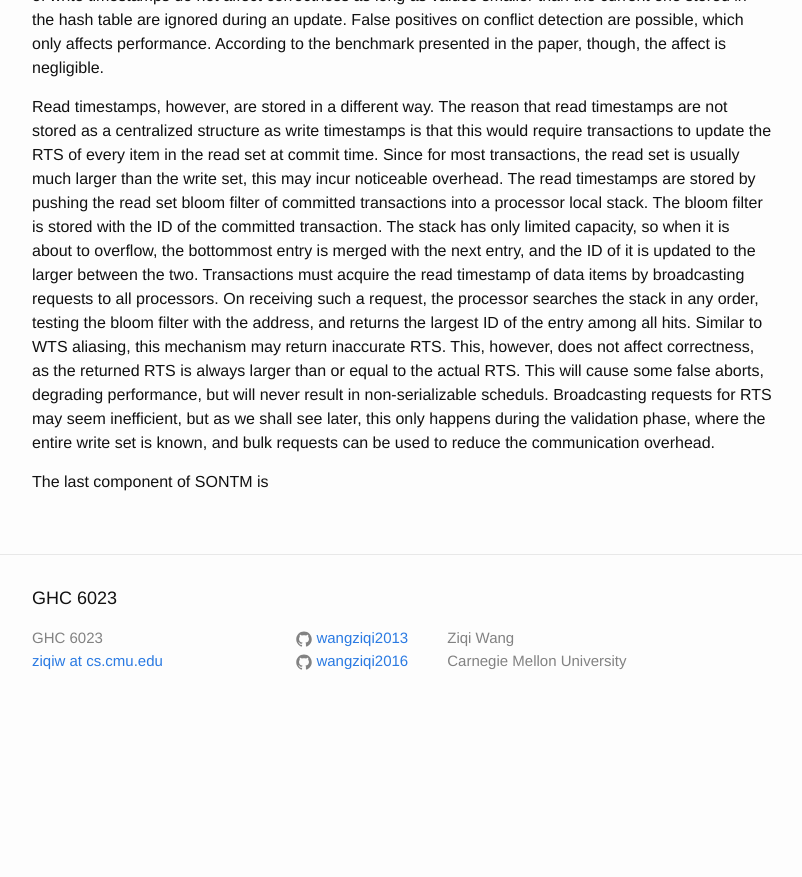
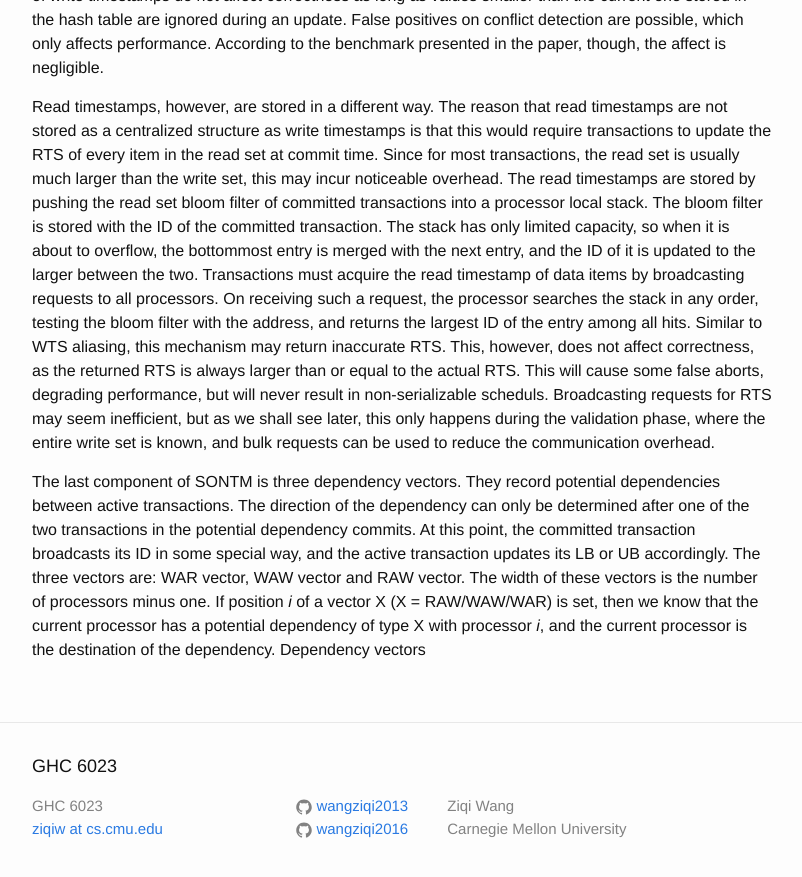
Before and after one commit to wangziqi2013/wangziqi2013.github.io, a Jekyll site: the page built from _posts/2018-06-20-sontm.markdown, in a window 1280 px wide and 900 px high, scrolled down 1732 px. Shown: the top 877 px of the window, without its empty margins (238-1040 px from the left). Built offline with Jekyll 4.4.1, drawn with Linux system fonts in a browser that asks for light colours; before the commit the page ends 2464 px from its top, so only the background shows below that.

Commit message:
Working on vectors

```diff
--- a/_posts/2018-06-20-sontm.markdown
+++ b/_posts/2018-06-20-sontm.markdown
@@ -74,4 +74,11 @@ result in non-serializable scheduls. Broadcasting requests for RTS may seem inef
 see later, this only happens during the validation phase, where the entire write set is known, and
 bulk requests can be used to reduce the communication overhead.
 
-The last component of SONTM is
+The last component of SONTM is three dependency vectors. They record potential dependencies between active
+transactions. The direction of the dependency can only be determined after one of the two transactions
+in the potential dependency commits. At this point, the committed transaction broadcasts its ID in some
+special way, and the active transaction updates its LB or UB accordingly. The three vectors are:
+WAR vector, WAW vector and RAW vector. The width of these vectors is the number of processors minus one.
+If position *i* of a vector X (X = RAW/WAW/WAR) is set, then we know that the current processor has a potential
+dependency of type X with processor *i*, and the current processor is the destination of the dependency.
+Dependency vectors
```
